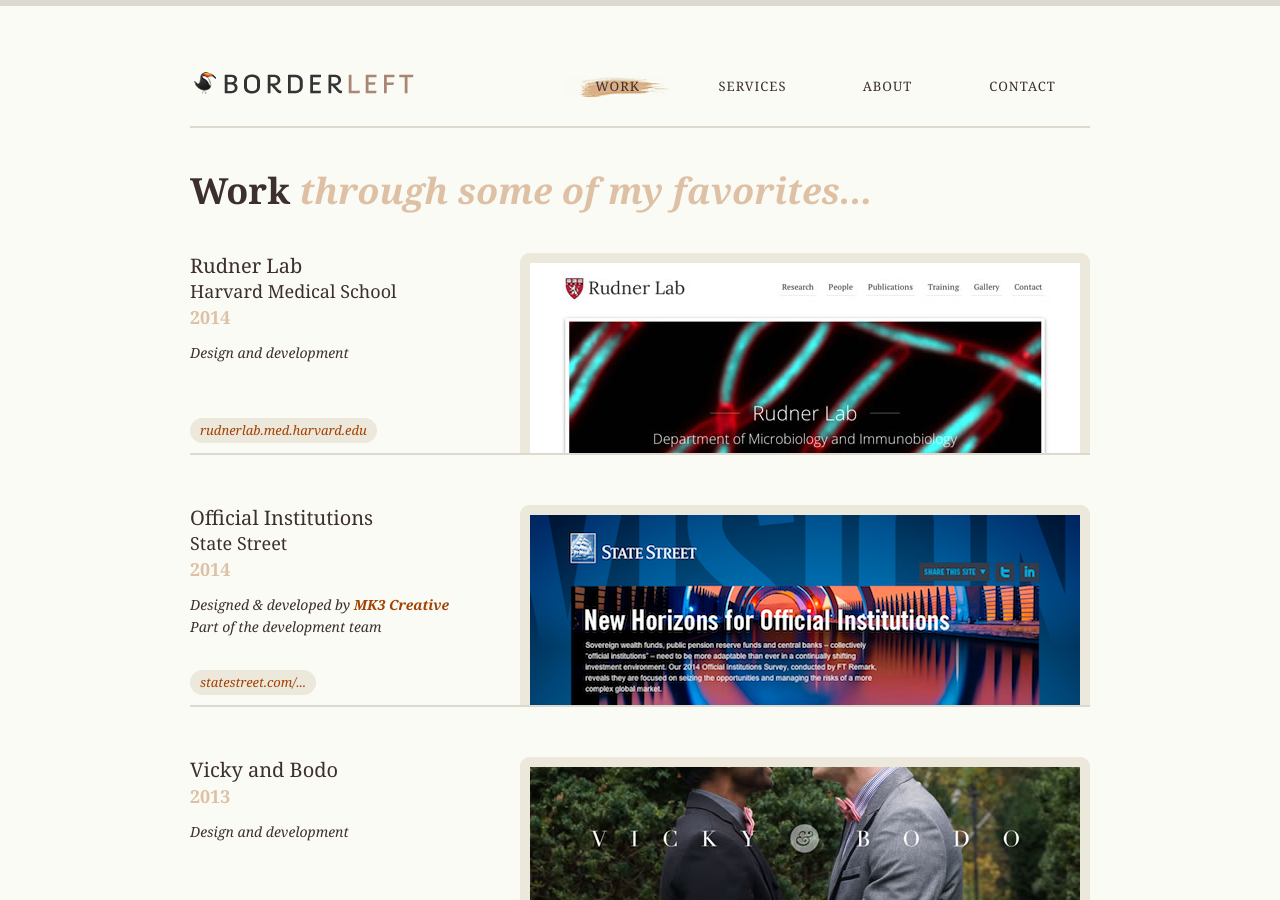
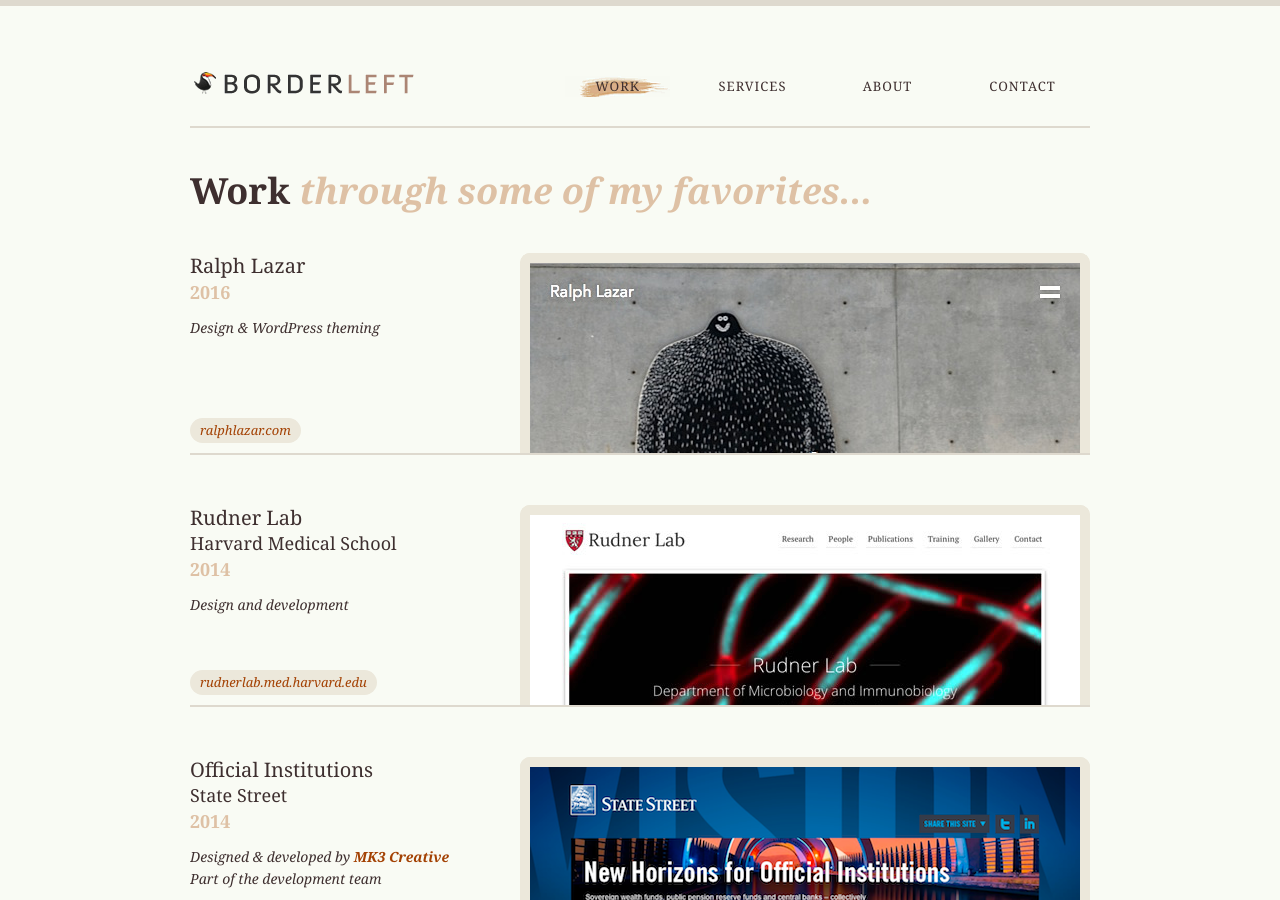
Before and after one commit to borderleft/borderleft.github.io, a Jekyll site: the page built from work/index.html, in a window 1280 px wide and 900 px high. Built offline with Jekyll 4.4.1, drawn with Linux system fonts in a browser that asks for light colours; Markdown is read by kramdown in place of the engine named in the settings.

Commit message:
Added a project

```diff
--- a/work/index.html
+++ b/work/index.html
@@ -7,6 +7,17 @@
 <h1>Work <em>through some of my favorites...</em></h1>
 
 <ul class="projects">
+    <li>
+        <div class="image">
+            <a href="http://ralphlazar.com/"><img src="/assets/img/work/ralphlazar-1.jpg" alt=""></a>
+        </div>
+        <div class="info">
+            <h2>Ralph Lazar</h2>
+            <p class="year">2016</p>
+            <p class="meta">Design &amp; WordPress theming</p>
+            <p class="link"><a href="http://ralphlazar.com/"><span>ralphlazar.com</span></a></p>
+        </div>
+    </li>
     <li>
         <div class="image">
             <a href="http://rudnerlab.med.harvard.edu/"><img src="/assets/img/work/rudner-1.jpg" alt=""></a>
```
Also changed, not shown: assets/img/work/ralphlazar-1.jpg (added).
